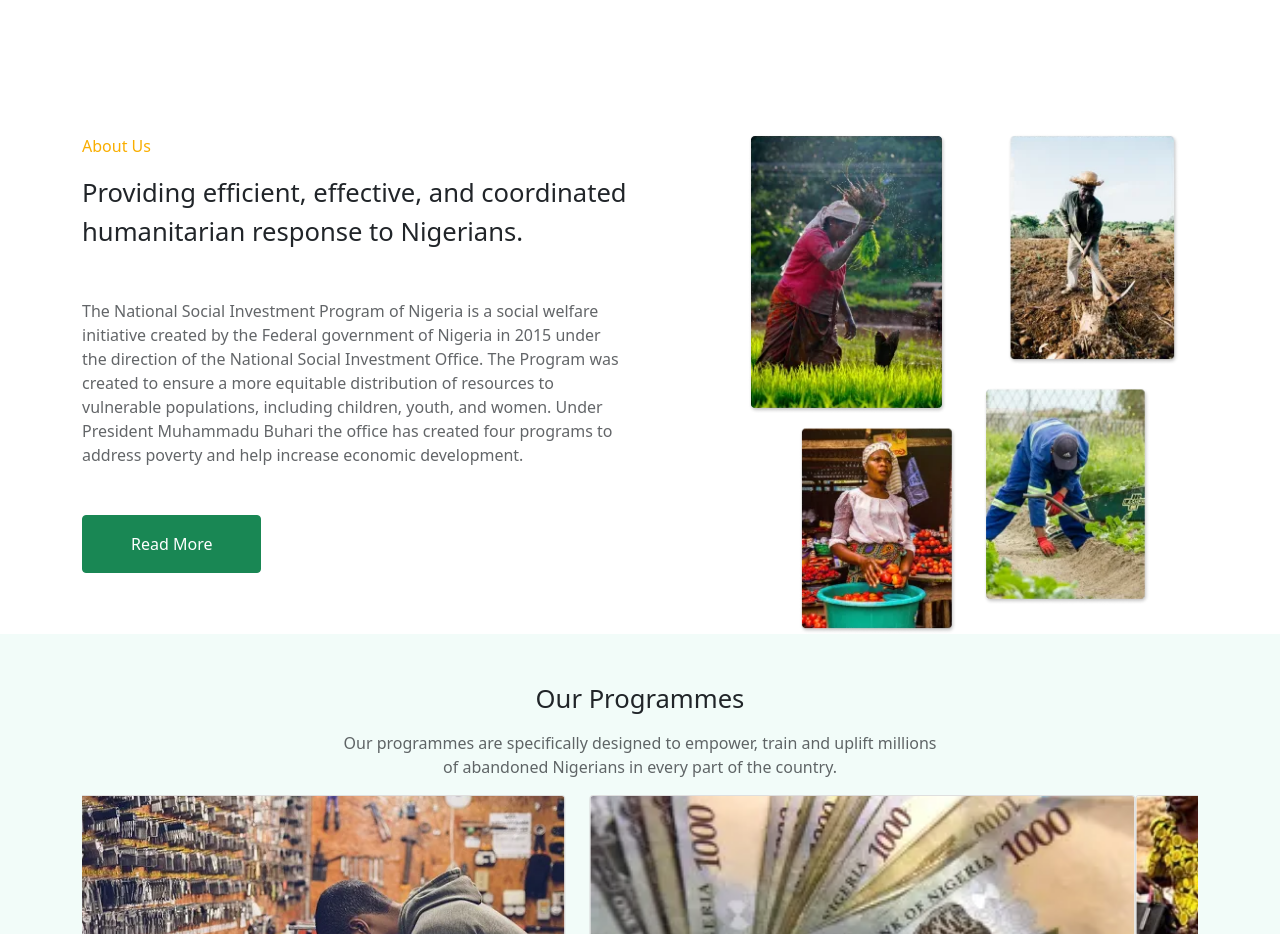
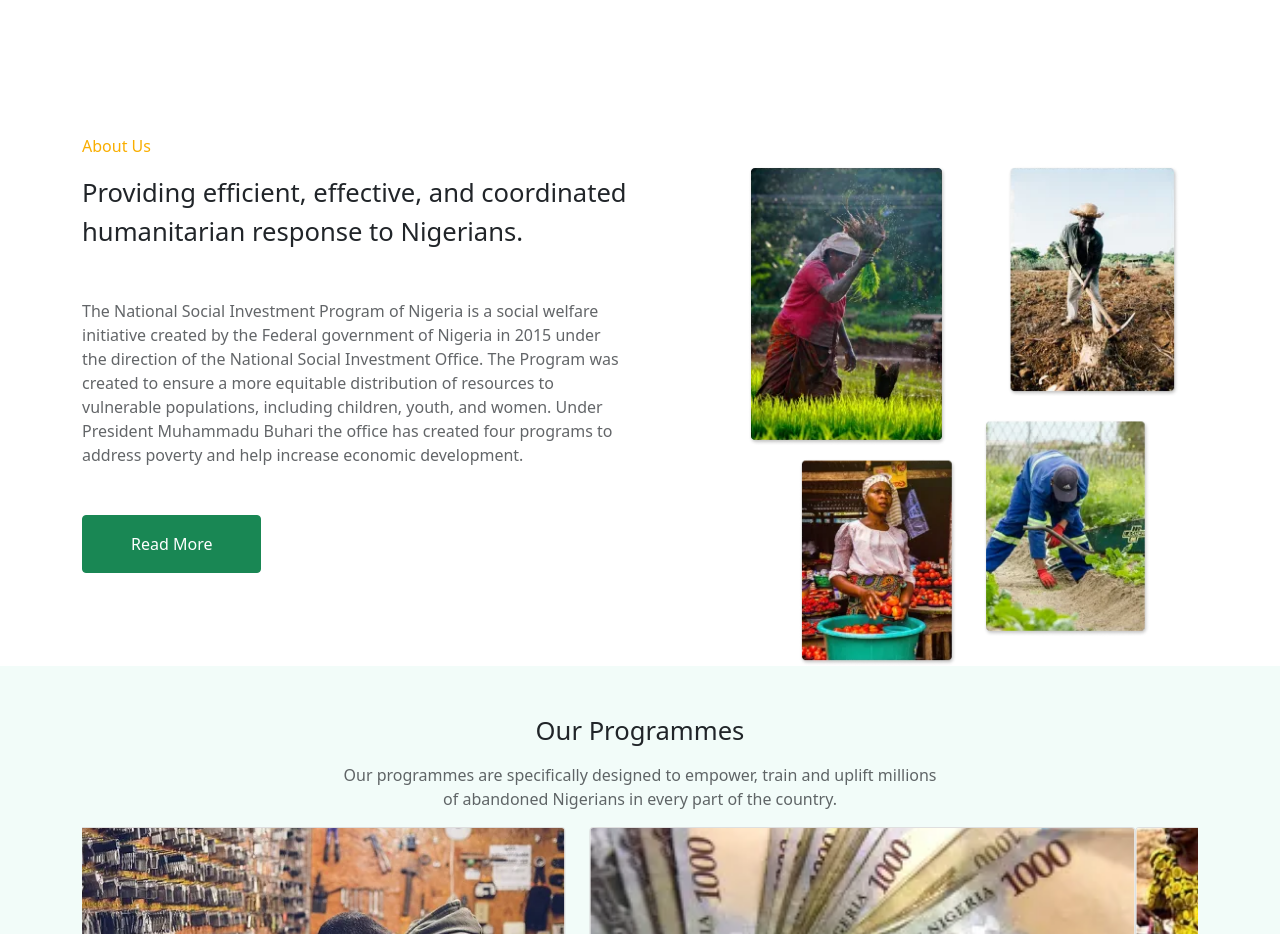
Before and after one commit to IsaiahSmith2580/nasims, a plain HTML site: page index.html in a window 1280 px wide. Shown: the part 1500-2434 px from the top of the page. Drawn offline with nearby package versions, Linux system fonts and the light colour scheme.

Commit message:
about image

```diff
--- a/index.css
+++ b/index.css
@@ -157,6 +157,18 @@
     color: white;
     height: 13rem;
     margin-bottom: 0%;
+  }
+
+  .about-image {
+    position: relative;
+    width: 450px;
+    min-height: 500px;
+    max-width: 100%;
+    background-image: url(/Photos/about.jpg);
+    background-repeat: no-repeat;
+    background-size: contain;
+    margin-left: auto !important;
+    margin-top: 2rem;
   }
 
   .about-nasims div {
```
